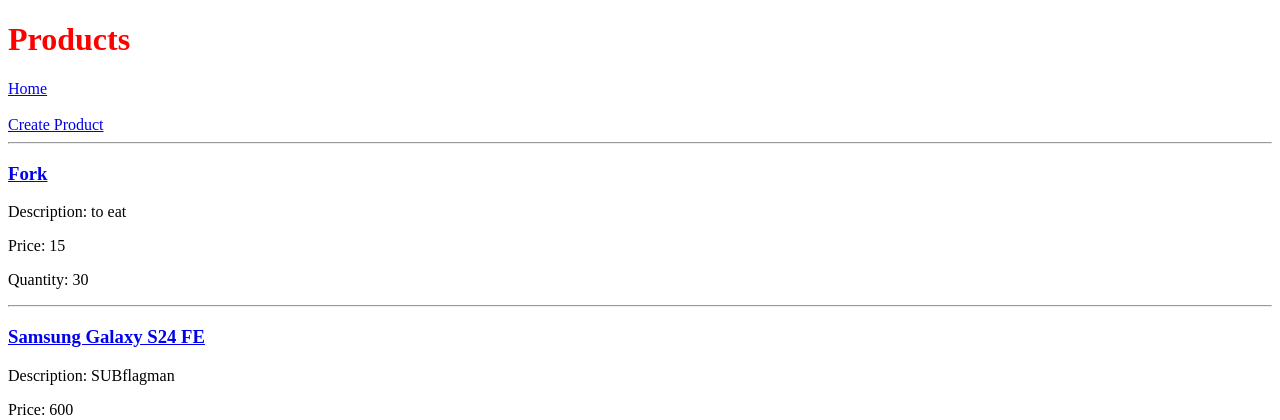
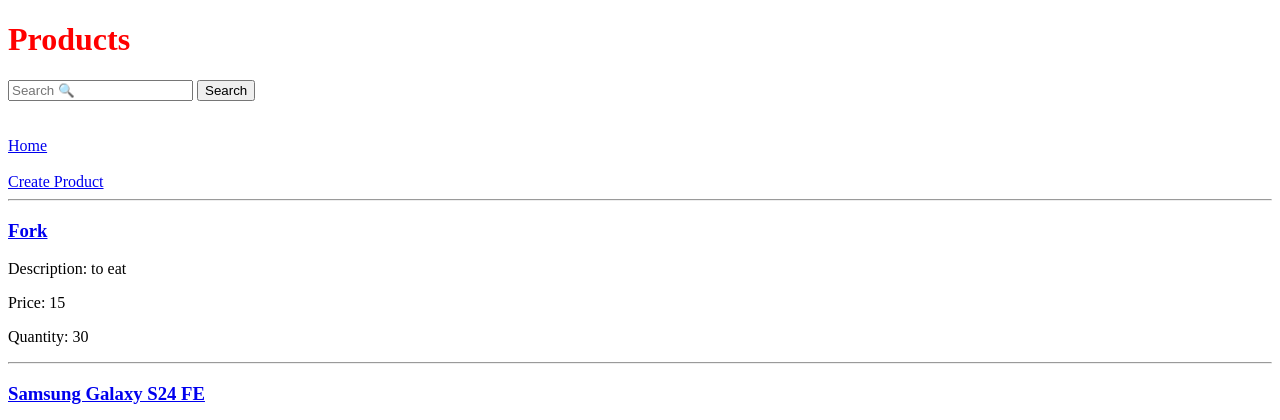
Before and after one commit to DBilol228/Django1, a Django app: page /products/ in a window 1280 px wide. Shown: the top 420 px of the page. Run offline with Django 5.2, Linux system fonts and the light colour scheme; data comes from the database, SQL or seed files in the repository; both versions use the stored data as it was after the commit.

Commit message:
added filters

```diff
--- a/myapp/templates/products.html
+++ b/myapp/templates/products.html
@@ -5,6 +5,11 @@
 </head>
 <body>
      <h1 style="color: red">Products</h1>
+     <form method="get">
+        <input type="text" name="search" placeholder="Search 🔍">
+        <button type="submit">Search</button>
+     </form>
+     <br><br>
     <a href="{% url 'home' %}">Home</a>
     <br><br>
     <a href="{% url 'create_product' %}">Create Product</a>
--- a/myapp/views.py
+++ b/myapp/views.py
@@ -40,7 +40,16 @@ def delete_category(request,id):
 
 
 def products(request):
+    min_price = request.GET.get('min_price')
+    max_price = request.GET.get('max_price')
     products = Product.objects.all()
+    if min_price:
+        products = products.filter(price__gte = min_price)
+    if max_price:
+        products = products.filter(price__lte = max_price)
+    search = request.GET.get('search')
+    if search:
+        products = products.filter(name__icontains = search)
     return render(request,'products.html',{'products':products})
 
 def product_detail(request,id):
```
Also changed, not shown: db.sqlite3.
